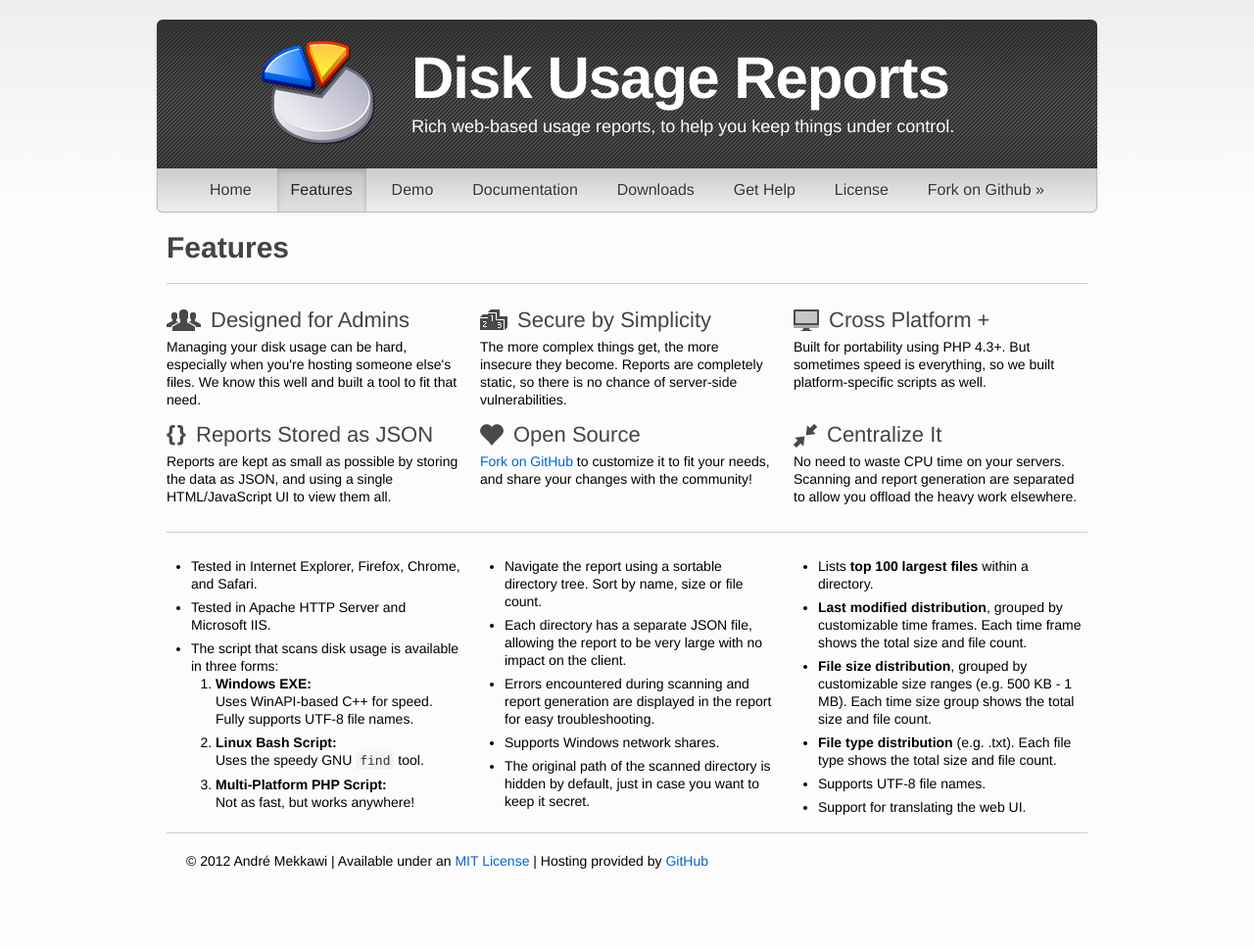
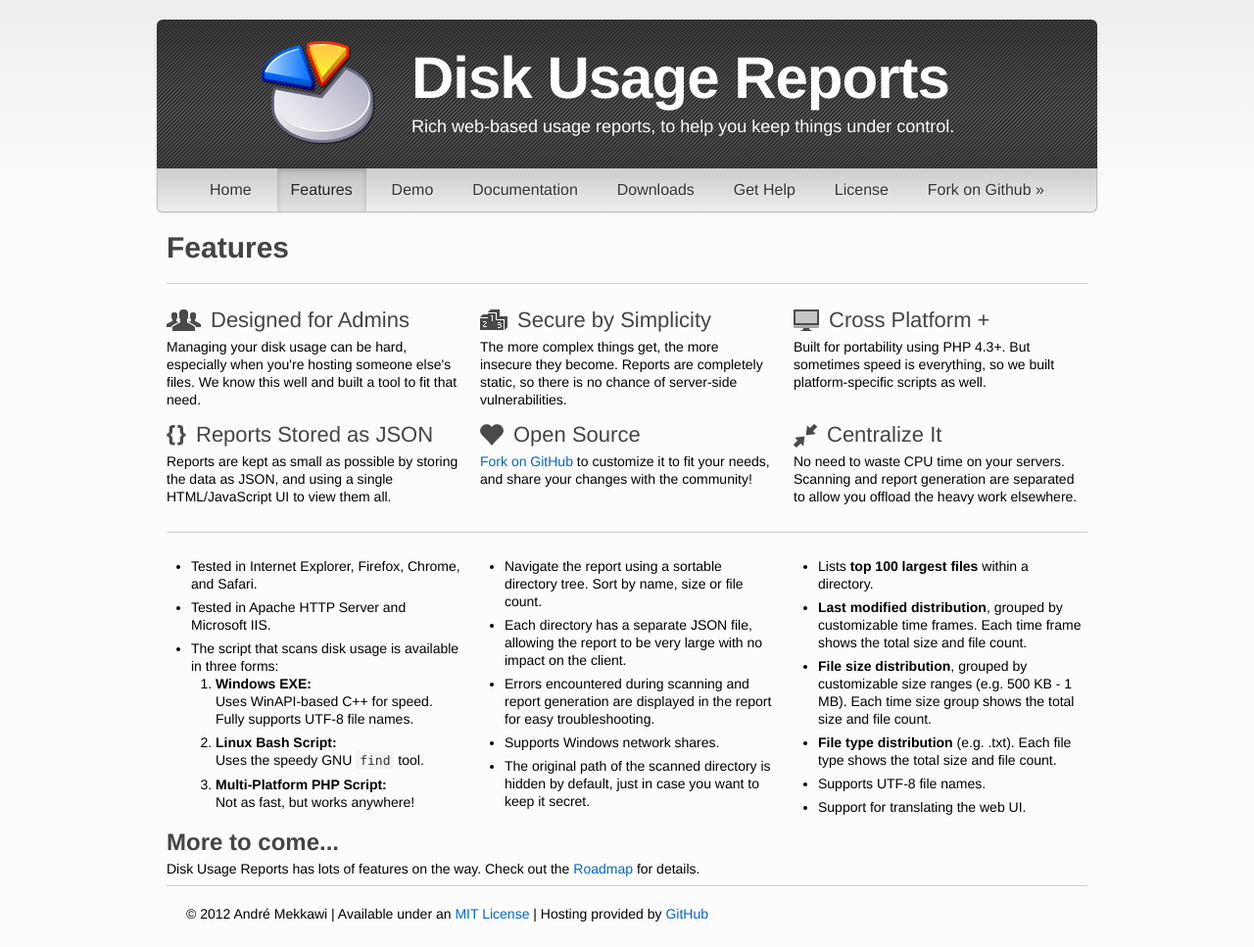
Before and after one commit to amekkawi/diskusagereports, a Jekyll site: the page built from features.html, in a window 1280 px wide. Shown: the whole page at 98% size. Built offline with Jekyll 4.4.1, drawn with Linux system fonts in a browser that asks for light colours; before the commit the page ends 913 px from its top, so only the background shows below that.

Commit message:
Added roadmap reference to features page.

```diff
--- a/features.html
+++ b/features.html
@@ -44,3 +44,7 @@ activepage: features
 		</ul>
 	</div>
 </div>
+
+<h2>More to come...</h2>
+
+<div>Disk Usage Reports has lots of features on the way. Check out the <a href="docs/roadmap.html">Roadmap</a> for details.</div>
```
